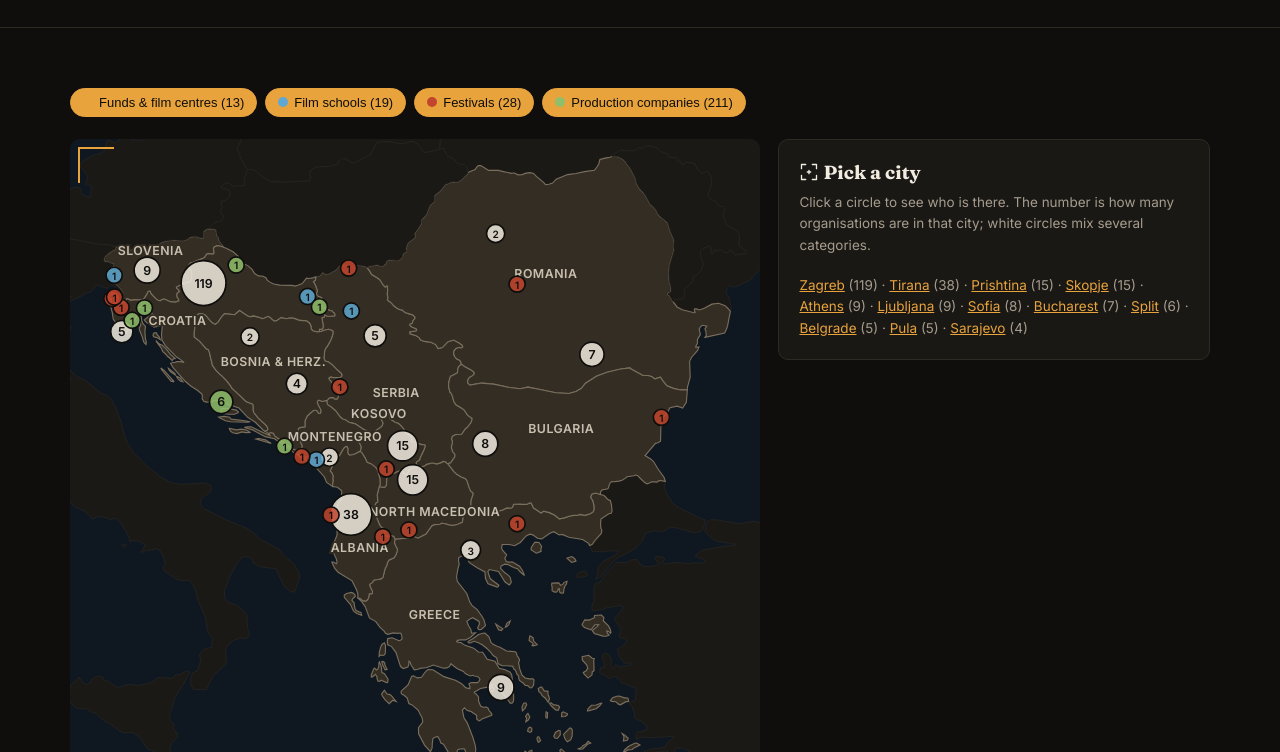
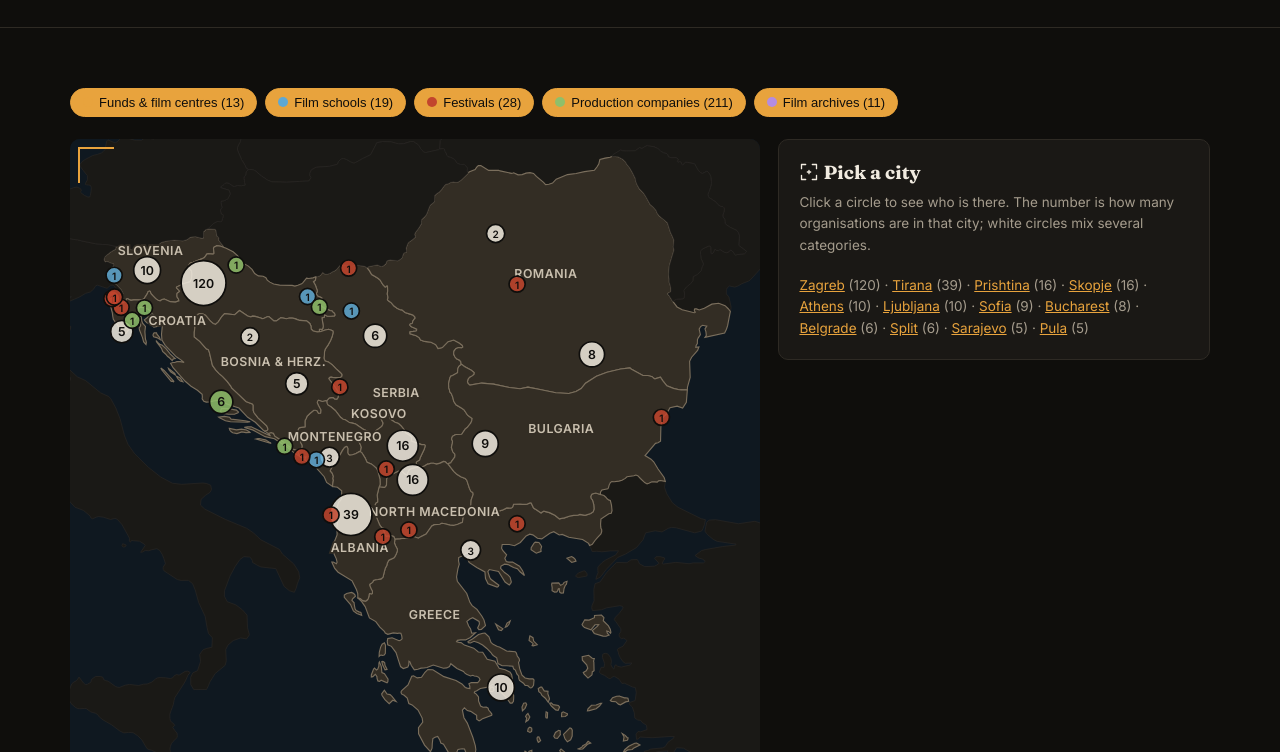
Before and after one commit to enomilkani-commits/balkanframe, a plain HTML site: page map.html in a window 1280 px wide. Shown: the part 374-1126 px from the top of the page. Drawn offline with Linux system fonts and the light colour scheme.

Commit message:
Map: add film archives layer
Co-Authored-By: Claude Opus 5.5 <noreply@anthropic.com>
Claude-Session: https://claude.ai/code/session_01U2UtwTyQcCwUFZKRkKhFpu

```diff
--- a/app.js
+++ b/app.js
@@ -168,8 +168,8 @@ window.addEventListener("hashchange",rIntvPage);
 const GEO={"Tirana":[41.33,19.82],"Durrës":[41.32,19.30],"Pogradec":[40.90,20.65],"Sarajevo":[43.86,18.41],"Banja Luka":[44.77,17.19],"Sofia":[42.70,23.32],"Varna":[43.21,27.91],"Zagreb":[45.81,15.98],"Osijek":[45.55,18.69],"Pula":[44.87,13.85],"Zaprešić":[45.86,15.81],"Vukovar":[45.35,19.00],"Split":[43.51,16.44],"Sesvete":[45.83,16.11],"Rijeka":[45.33,14.44],"Marija Gorica":[45.90,15.71],"Koprivnica":[46.16,16.83],"Dubrovnik":[42.65,18.09],"Trogir":[43.52,16.25],"Labin":[45.09,14.12],"Strmec Samoborski":[45.84,15.80],"Solin":[43.54,16.49],"Donja Bistra":[45.92,15.87],"Luka":[45.95,15.80],"Motovun":[45.34,13.83],"Athens":[37.98,23.73],"Thessaloniki":[40.64,22.94],"Drama":[41.15,24.15],"Prishtina":[42.66,21.17],"Prizren":[42.21,20.74],"Podgorica":[42.44,19.26],"Cetinje":[42.39,18.92],"Herceg Novi":[42.45,18.54],"Skopje":[42.00,21.43],"Bitola":[41.03,21.33],"Bucharest":[44.43,26.10],"Cluj-Napoca":[46.77,23.59],"Sibiu":[45.79,24.15],"Belgrade":[44.79,20.45],"Novi Sad":[45.27,19.83],"Palić":[46.10,19.76],"Drvengrad":[43.80,19.53],"Ljubljana":[46.06,14.51],"Nova Gorica":[45.96,13.65],"Portorož":[45.51,13.59],"Izola":[45.54,13.66]};
 const CAP={"Albania":"Tirana","Bosnia and Herzegovina":"Sarajevo","Bulgaria":"Sofia","Croatia":"Zagreb","Greece":"Athens","Kosovo":"Prishtina","Montenegro":"Podgorica","North Macedonia":"Skopje","Romania":"Bucharest","Serbia":"Belgrade","Slovenia":"Ljubljana"};
 const FESTCITY={"Drama International Short Film Festival":"Drama","Thessaloniki International Film Festival":"Thessaloniki","Thessaloniki Documentary Festival":"Thessaloniki","Balkan Film Food Festival":"Pogradec","Durrës International Film Summerfest":"Durrës","DokuFest":"Prizren","Herceg Novi Film Festival":"Herceg Novi","Manaki Brothers ICFF":"Bitola","Golden Rose Film Festival":"Varna","Transilvania IFF (TIFF)":"Cluj-Napoca","Astra Film Festival":"Sibiu","Palić European Film Festival":"Palić","Kustendorf":"Drvengrad","Pula Film Festival":"Pula","Motovun Film Festival":"Motovun","Festival of Slovenian Film":"Portorož","Isola Cinema":"Izola"};
-const MCAT=[["fund","Funds & film centres","#e8a33d"],["school","Film schools","#5fa8d3"],["fest","Festivals","#c2452d"],["comp","Production companies","#8fbf6a"]];
-let mOn={fund:1,school:1,fest:1,comp:1},mSel=null;
+const MCAT=[["fund","Funds & film centres","#e8a33d"],["school","Film schools","#5fa8d3"],["fest","Festivals","#c2452d"],["comp","Production companies","#8fbf6a"],["arch","Film archives","#b48ce0"]];
+let mOn={fund:1,school:1,fest:1,comp:1,arch:1},mSel=null;
 const ALIAS={"Sesvete":"Zagreb","Zaprešić":"Zagreb","Marija Gorica":"Zagreb","Strmec Samoborski":"Zagreb","Donja Bistra":"Zagreb","Luka":"Zagreb","Solin":"Split","Trogir":"Split"};
 const cityOf=(co,s)=>{s=(s||"").split(",").pop().trim();s=ALIAS[s]||s;return GEO[s]?s:CAP[co]};
 function mItems(){const it=[];const u=x=>x?(x.startsWith("http")?x:"https://"+x):"";
@@ -177,6 +177,7 @@ function mItems(){const it=[];const u=x=>x?(x.startsWith("http")?x:"https://"+x)
  SCH.forEach(r=>it.push({cat:"school",co:r[0],city:cityOf(r[0],r[4]),name:r[1],sub:r[3],addr:r[4],url:u(r[5])}));
  FEST.forEach(r=>it.push({cat:"fest",co:r[1],city:FESTCITY[r[0]]||CAP[r[1]],name:r[0],sub:r[3],addr:"",url:u(r[4])}));
  COMP.forEach(r=>it.push({cat:"comp",co:r[0],city:cityOf(r[0],r[3]),name:r[1],sub:r[2],addr:[r[3],r[4],r[5]].filter(Boolean).join(" · "),url:u(r[6])}));
+ ARCH.forEach(r=>it.push({cat:"arch",co:r[0],city:CAP[r[0]],name:r[1],sub:r[2]+(r[3].includes("google.com/search")?" · official website not available":""),addr:CAP[r[0]]+", "+r[0],url:r[3].includes("google.com/search")?"":r[3]}));
  return it}
 const mxy=(la,lo)=>[(lo-MAPG.W)*MAPG.K*MAPG.SC,(MAPG.Nn-la)*MAPG.SC];
 function rMap(){const el=$("mapSvg");if(!el)return;const items=mItems().filter(i=>mOn[i.cat]);const by={};items.forEach(i=>{(by[i.city]=by[i.city]||[]).push(i)});
--- a/map.html
+++ b/map.html
@@ -5,4 +5,4 @@
 <link rel="preconnect" href="https://fonts.googleapis.com"><link rel="preconnect" href="https://fonts.gstatic.com" crossorigin>
 <link href="https://fonts.googleapis.com/css2?family=Fraunces:opsz,wght@9..144,500;9..144,700&family=Inter:wght@400;500;600&display=swap" rel="stylesheet">
 <link rel="icon" type="image/png" href="img/favicon.png"><link rel="apple-touch-icon" href="img/apple-touch-icon.png"><meta property="og:image" content="https://balkanframe.com/img/badge.png"><meta property="og:type" content="website"><meta property="og:site_name" content="Balkan Frame"><meta property="og:title" content="Map · Balkan Frame"><meta property="og:description" content="The one-stop guide to making films in the Balkans: funds, cash rebates, deadlines, festivals, schools, people and locations across 11 countries."><meta property="og:url" content="https://balkanframe.com/map.html"><meta name="twitter:card" content="summary"><link rel="canonical" href="https://balkanframe.com/map.html"><link rel="stylesheet" href="style.css"></head><body><a class="skip" href="#main" data-en="Skip to content" data-sq="Kalo te përmbajtja">Skip to content</a><div id="hdr"></div><main id="main">
-<div class="ph"><div class="in"><div class="crumb"><a href="index.html">Balkan Frame</a> /</div><h1>Map</h1><p>Who is where: film centres, schools, festivals and production companies across the 11 countries.</p></div></div><section><div class="chips" id="mapLeg"></div><div style="display:grid;grid-template-columns:minmax(0,1.6fr) minmax(280px,1fr);gap:18px;align-items:start" class="mapwrap"><div id="mapSvg"></div><div class="card" id="mapPanel" style="max-height:640px;overflow:auto"></div></div><div class="note">Pins sit on the city of each organisation; where no city is listed, on the capital. Positions are approximate.</div></section><style>@media(max-width:800px){.mapwrap{grid-template-columns:1fr!important}}</style></main><div id="ftr"></div><script src="data.js"></script><script src="data2.js"></script><script src="mapdata.js"></script><script src="app.js"></script></body></html>
+<div class="ph"><div class="in"><div class="crumb"><a href="index.html">Balkan Frame</a> /</div><h1>Map</h1><p>Who is where: film centres, schools, festivals, production companies and film archives across the 11 countries.</p></div></div><section><div class="chips" id="mapLeg"></div><div style="display:grid;grid-template-columns:minmax(0,1.6fr) minmax(280px,1fr);gap:18px;align-items:start" class="mapwrap"><div id="mapSvg"></div><div class="card" id="mapPanel" style="max-height:640px;overflow:auto"></div></div><div class="note">Pins sit on the city of each organisation; where no city is listed, on the capital. Positions are approximate.</div></section><style>@media(max-width:800px){.mapwrap{grid-template-columns:1fr!important}}</style></main><div id="ftr"></div><script src="data.js"></script><script src="data2.js"></script><script src="mapdata.js"></script><script src="app.js"></script></body></html>
```
